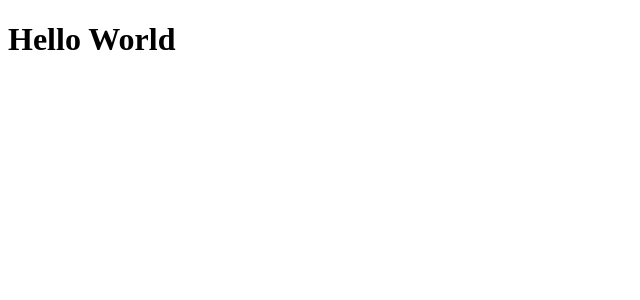
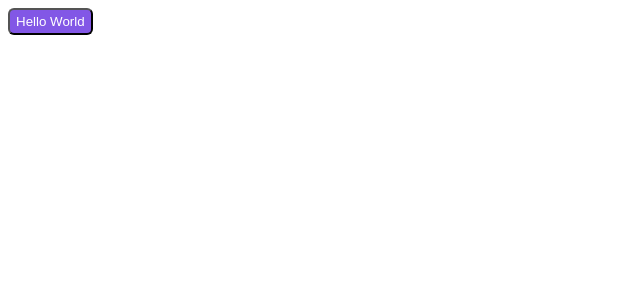
Before and after one commit to wwilliamsantana/shopping-Ignite, a Next.js app: page / in a window 1280 px wide. Shown: the top 300 px of the page, without its empty margins (0-640 px from the left). Built offline with nearby package versions, Linux system fonts and the light colour scheme.

Commit message:
Estrutura visual - Configurando Stitches

```diff
--- a/package.json
+++ b/package.json
@@ -9,6 +9,7 @@
     "lint": "next lint"
   },
   "dependencies": {
+    "@stitches/react": "^1.2.8",
     "@types/react-dom": "18.0.9",
     "next": "13.0.6",
     "react": "18.2.0",
--- a/src/pages/_document.tsx
+++ b/src/pages/_document.tsx
@@ -1,4 +1,5 @@
 import { Html, Main, Head, NextScript } from "next/document";
+import { getCssText } from "../styles";
 
 
 export default function Document() {
@@ -8,6 +9,7 @@
         <link rel="preconnect" href="https://fonts.googleapis.com"/>
         <link rel="preconnect" href="https://fonts.gstatic.com" crossOrigin="anonymous"/>
         <link href="https://fonts.googleapis.com/css2?family=Roboto:wght@400;700&display=swap" rel="stylesheet"/>
+        <style id="stitches" dangerouslySetInnerHTML={{__html: getCssText()}}/>
       </Head>
       <body>
         <Main/>
--- a/src/pages/index.tsx
+++ b/src/pages/index.tsx
@@ -1,6 +1,24 @@
+import { styled } from "../styles"
+
+
+const Button = styled("button", {
+
+  backgroundColor: "$rocketseat",
+  padding: "4px 6px",
+  borderRadius: 6,
+  color: "White",
+
+  "&:hover":{
+    filter: "brightness(0.8)"
+  }
+
+})
+
 
 export default function Home() {
   return (
-    <h1>Hello World</h1>
+    <Button>
+      Hello World
+    </Button>
   )
 }
--- /dev/null
+++ b/src/styles/index.ts
@@ -0,0 +1,19 @@
+import { createStitches } from "@stitches/react";
+
+
+export const {
+  config,
+  css,
+  getCssText,
+  keyframes,
+  styled,
+  theme,
+  globalCss,
+  createTheme
+} = createStitches({
+  theme:{
+    colors:{
+      rocketseat: "#8257e6"
+    }
+  }
+})
```
Also changed, not shown: 1 other file (tests, documents, lock files or other folders).
